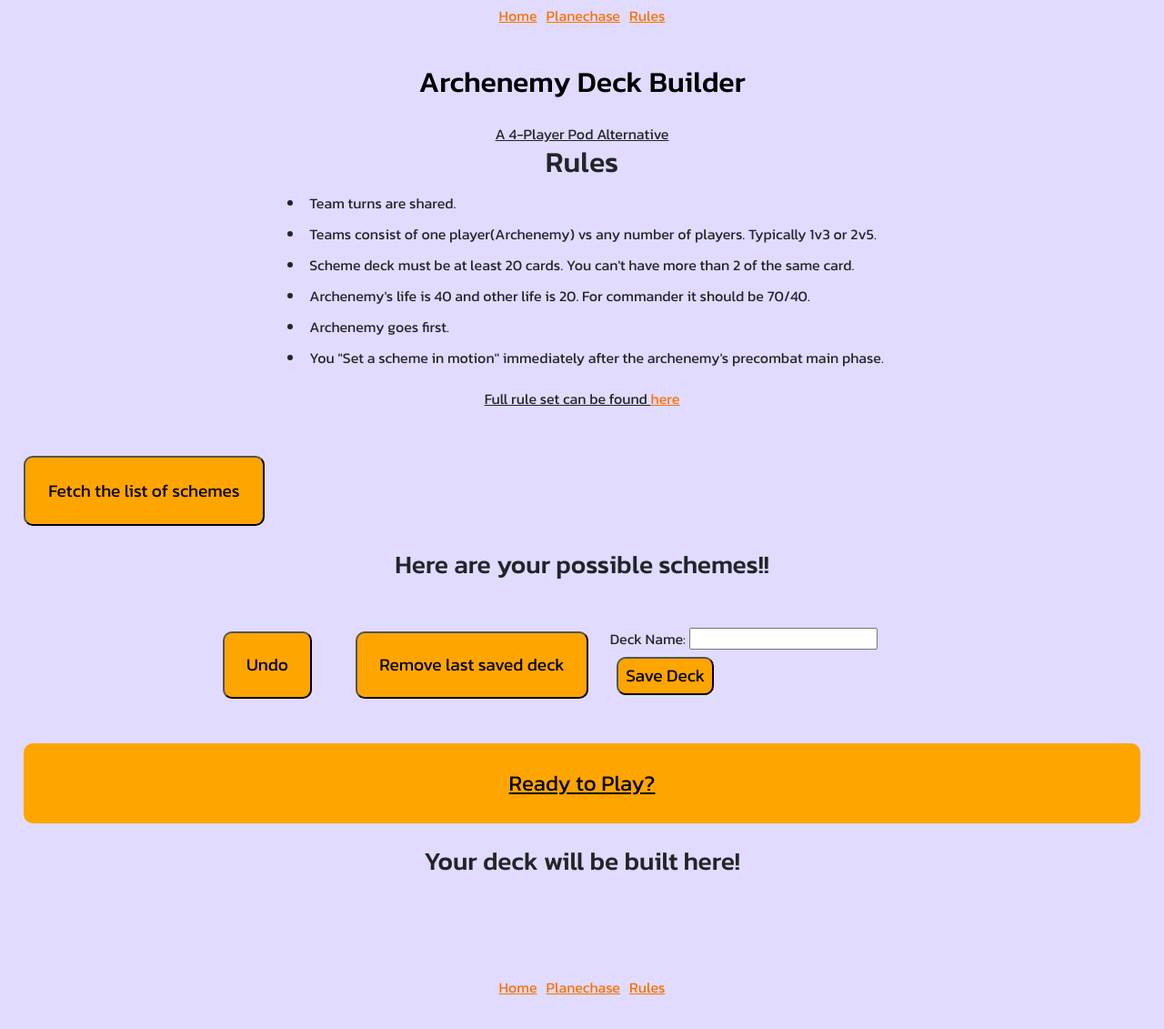
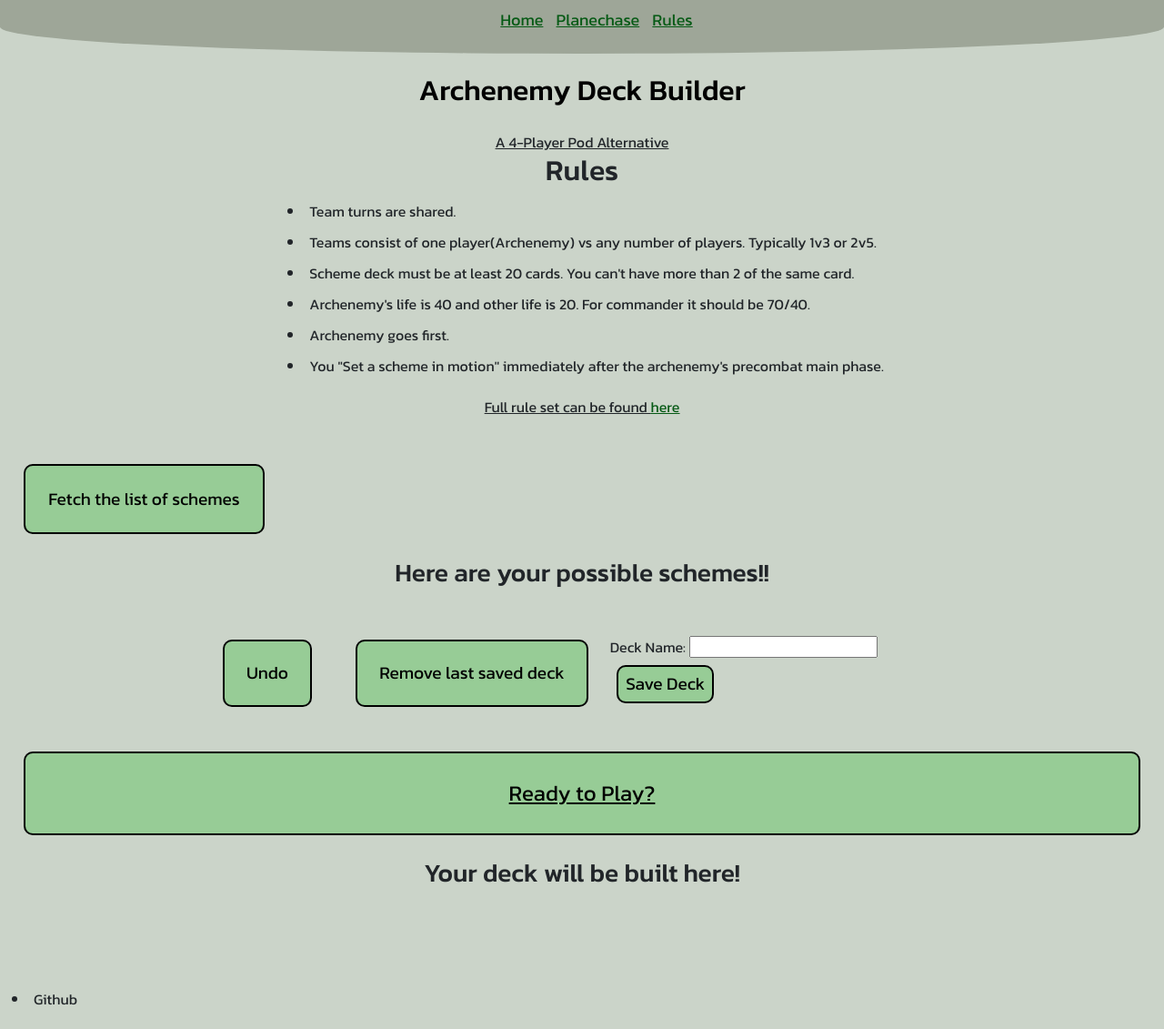
Before and after one commit to morgancrawfordweb/MTG-Big-Card-Game, a plain HTML site: page Archenemy.html in a window 1280 px wide. Shown: the top 1131 px of the page at 91% size. Drawn offline with nearby package versions, Linux system fonts and the light colour scheme.

Commit message:
some message

```diff
--- a/Archenemy.html
+++ b/Archenemy.html
@@ -27,15 +27,16 @@
     <link rel="stylesheet" href="css/normalize.css">
     <link rel="stylesheet" href="css/styles.css" >
 
+
 </head>
 <body>
-  <nav>
+  <nav class="navbar">
     <ul>
       <li>
         <a href="Home.html">Home</a>
       </li>
       <li>
-        <a href="PlanesChase.html">Planechase</a>
+        <a href="Planechase.html">Planechase</a>
       </li>
       <li>
         <a href="Rules.html">Rules</a>
@@ -92,34 +93,22 @@
             <!-- use this to pull from Saved Decks local storage
             <section class="gameMenu buttons"><span>Saved Decks:</span> -->
 
-        <a class='button' href="ArchEnemyArena.html">Ready to Play?</a>
+        <a class="button" href="ArchEnemyArena.html">Ready to Play?</a>
         <!-- <button class='button' id="shuffle">Shuffle Deck</button> -->
       </section>
+
         <h3>Your deck will be built here!</h3>
         <h3 id="cardCounter"></h3>
           <div id="potentialDeck">
             <ol id="archEnemyDraftPicks"></ol>
           </div>
         </section>
-        <footer>
-          <nav>
-            <ul>
-              <li>
-                <a href="index.html">Home</a>
-              </li>
-              <li>
-                <a href="Planechase.html">Planechase</a>
-              </li>
-              <li>
-                <a href="Rules.html">Rules</a>
-              </li>
-            </ul>
-            <!-- <ul class="socials">
-              <li></li>
-            </ul> -->
-          </nav>
 
 
+        <footer>
+          <ul>
+            <li>Github</li>
+          </ul>
         </footer>
 
 <!-- For CSS for my playable area, I would like the entire plane to envelop the screen with 2 arrows hovering to go forward and backward in the deck, when an ongoing scheme hits, make it hover on the top left or right of the screen or maybe have text that says "ongoing scheme" on top that when you click on it it goes to that scheme. -->
--- a/css/home.css
+++ b/css/home.css
@@ -17,19 +17,11 @@
       clear: both;
   }
 
-  /******************************************
-  /* BASE STYLES
-  /*******************************************/
-
   body {
       background-color: rgb(203 212 201);
-
+        font-family: 'Kanit';
   }
 
-
-  /******************************************
-  /* LAYOUT
-  /*******************************************/
   header {
 
   }
@@ -42,9 +34,11 @@
   *{
 
   }
-  /* CSS for the title */
+  /** CSS for the title */
   .landing{
-    padding: 5%;
+    margin: 2%;
+    padding: 6%;
+    align-items: center;
   }
 
   .landing h1{
@@ -53,6 +47,7 @@
 
   .landing span{
     font-size: 30px;
+    align-items: center;
   }
 
   .mission{
@@ -67,9 +62,8 @@
   .mission p{
     font-size: 20px;
   }
-  /* CSS for homepage */
-  /******************************************/
- .card-image{
+
+  .card-image{
     /* max-width: 50%; */
     transform: rotate(0deg);
     z-index: 0;
@@ -81,7 +75,10 @@
   gap: 1rem;
   justify-content: center;
   width: 100%;
-  padding-right: 2rem;
+  padding:2%;
+}
+.card-container li{
+  list-style-type: none;
 }
 
 .info-card {
@@ -137,10 +134,17 @@
 
 }
 
+/* ! */
+/* ! */
+/* ! */
+/* Mobile card container format */
+/* ! */
+/* ! */
+/* ! */
 @media(max-width: 800px){
   .card-container{
     flex-direction: column;
-    margin: 5%;
+    margin: 0 15% 0 0;
   }
 
   .info-card{
@@ -148,15 +152,6 @@
     margin: 5% 2%;
   }
 }
-
-
-
-
-
-
-
-
-
 
 
   /* ADDITIONAL STYLES*/
@@ -177,7 +172,7 @@
   }
 
   li{
-    list-style-type: none;
+    list-style-type: bullet;
     padding: 15px;
   }
 
@@ -220,10 +215,14 @@ img{
     width: 65%;
   } */
   .card-container a{
-    color: rgb(6, 90, 21);
+    color: #065a15;
   }
 
 
+/* ! */
+/* ! */
+/* ! */
+/* ! */
   /* Navbar styles */
 nav *{
     display: inline;  }
@@ -233,12 +232,22 @@ nav *{
   font-size: 18px;
     display: flex;
     justify-content: center;
-    background-color: #333333bb;
+    background-color: #8e9688bb;
     color: #fff;
-    border-radius: 0 0 50px 50px;
+    border-radius: 0 0 50% 50%;
+}
+.navbar a{
+  color: #065a15;
 }
 
+
+/* ! */
+/* ! */
+/* ! */
 /* Menu styles */
+/* ! */
+/* ! */
+/* ! */
 .menu {
   display: none; /* Hide the menu by default */
   list-style: none;
@@ -267,9 +276,9 @@ nav *{
   display: inline-flex;
   justify-content: center;
 }
-.rules{
+/* .rules{
   margin: 0 10%;
-}
+} */
 .schemes *{
   transform: rotate(0deg);
   display: grid;
@@ -284,3 +293,16 @@ transform: rotate(0deg);
   justify-content: space-evenly;
 
 }
+
+/* ! */
+/* ! */
+/* ! */
+/** New Features list */
+.features {
+  display: flex;
+  flex-direction: column;
+  justify-self: center;
+  align-items: start;
+  margin: 1%;
+  font-size: 1.5rem;
+}
--- a/css/styles.css
+++ b/css/styles.css
@@ -22,8 +22,8 @@
   /*******************************************/
 
   body {
-      background-color: rgb(224, 219, 255);
-      font-family: 'Kanit';
+        background-color: rgb(203 212 201);
+        font-family: 'Kanit';
 
   }
 
@@ -87,27 +87,28 @@ ol *{
     width: 75%
   }
   a{
-    color: rgb(250, 113, 1);
+  color: #065a15;
+  }
+  a:hover{
+      color: #065a15;
   }
 
 
   /* Navbar styles */
+nav *{
+    display: inline;  }
+
+
 .navbar {
-  background-color: #333;
-  color: #fff;
+  font-size: 18px;
+    display: flex;
+    justify-content: center;
+    background-color: #8e9688bb;
+    color: #fff;
+    border-radius: 0 0 50% 50%;
 }
-nav{
-  display: flex;
-  justify-content: center;
-}
-
-nav ul{
-  display: inline-flex;
-  padding-left: 0;
-}
-nav ul li{
-  list-style-type:none;
-
+.navbar a{
+  color: #065a15;
 }
 
 /* Menu styles */
@@ -167,12 +168,13 @@ h3{
 }
 
 .button{
-  background-color: orange;
+  background-color: rgba(43, 187, 43, 0.325);
   font-size: 1.2rem;
   color: black;
   padding: 2%;
   margin: 2%;
   border-radius: 10px;
+  border: 2px solid black;
 }
 
 .button:hover{
```
Also changed, not shown: Home.html (+3 -3 lines).
